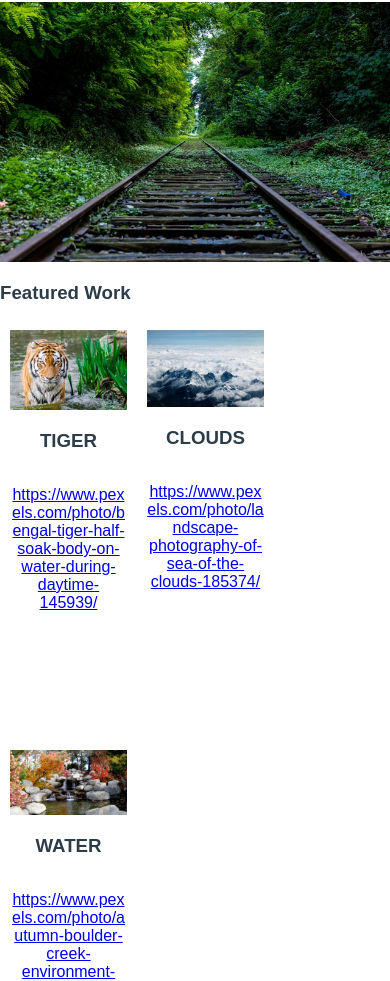
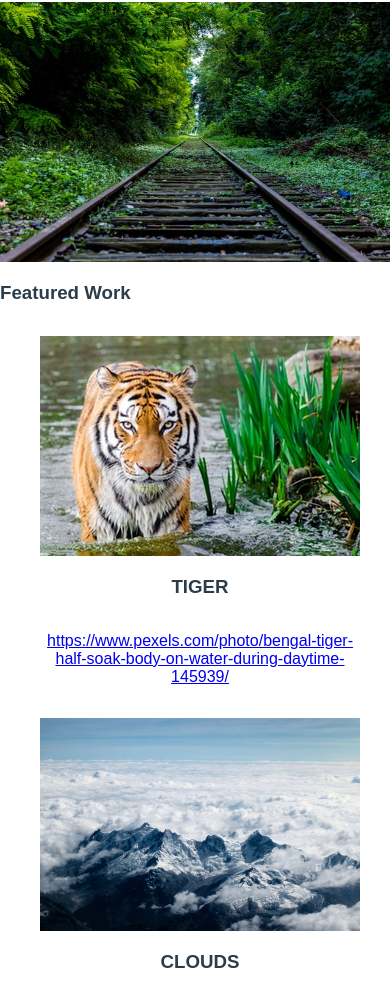
Before and after one commit to Gilmor99/build-a-portfolio-site-, a plain HTML site: page index.html in a window 390 px wide. Shown: the part 116-1097 px from the top of the page. Drawn offline with Linux system fonts and the light colour scheme; a web font is replaced by a local one.

Commit message:
2nd Commit

```diff
--- a/main.css
+++ b/main.css
@@ -114,21 +114,33 @@ main {
 .featured-work {
   display: flex;
   align-self: stretch;
-  flex-flow: row wrap;
+  flex-flow: wrap;
   width:100%;
   max-width: 100%;
   align-items: center;
   position: relative;
+
  }
+
+ @media only screen and (max-width : 800px) {
+     .featured-work {
+         flex-direction: column;
+     }
+ }
+
 
 figure {
     flex-flow: column wrap;
-    align-self: center;
+    align-self: stretch;
     position: relative;
-    width: 30%;
-    margin: 10px;
-    height: 400px;
+    width: 320px;
     max-width: 100%;
+}
+
+@media only screen and (min-width : 1900px) {
+    figure {
+        width: 550px;
+    }
 }
 
 img {
```
